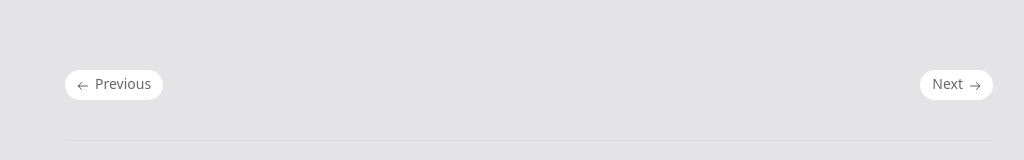
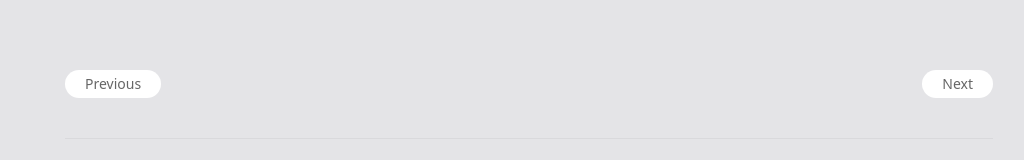
Before and after one commit to aivaras-bankauskas/vuetasks, a Vue app: page / in a window 1280 px wide. Shown: the part 1141-1301 px from the top of the page, without its empty margins (255-1279 px from the left). Built offline with nearby package versions, Linux system fonts and the light colour scheme.

Commit message:
FooterLayout.vue: add BaseButton component

```diff
--- a/src/views/layouts/FooterLayout.vue
+++ b/src/views/layouts/FooterLayout.vue
@@ -1,27 +1,33 @@
+<script setup lang="ts">
+    import BaseButton from '@/components/buttons/BaseButton.vue';
+</script>
+
 <template>
     <footer class="mx-auto w-full space-y-10 pb-16">
         <div class="ml-auto flex justify-between gap-3">
             <RouterLink
-                class="footer-button link-hover"
                 aria-label="Previous: [Description of Previous Page]"
                 to="#"
             >
+                <BaseButton type="button" button-text="Previous" class="footer-button link-hover" title="Previous">
+                    <template #frontIcon>
                         <svg viewBox="0 0 20 20" fill="none" aria-hidden="true" class="mt-0.5 h-5 w-5 -ml-1 rotate-180">
-                    <title>Previous</title>
                             <path stroke="currentColor" stroke-linecap="round" stroke-linejoin="round" d="m11.5 6.5 3 3.5m0 0-3 3.5m3-3.5h-9"></path>
                         </svg>
-                <span>Previous</span>
+                    </template>
+                </BaseButton>
             </RouterLink>
             <RouterLink
-                class="footer-button link-hover"
                 aria-label="Next: [Description of Next Page]"
                 to="#"
             >
-                <span>Next</span>
+                <BaseButton type="button" button-text="Next" class="footer-button link-hover" title="Next">
+                    <template #backIcon>
                         <svg viewBox="0 0 20 20" fill="none" aria-hidden="true" class="mt-0.5 h-5 w-5 -mr-1">
-                    <title>Next</title>
                             <path stroke="currentColor" stroke-linecap="round" stroke-linejoin="round" d="m11.5 6.5 3 3.5m0 0-3 3.5m3-3.5h-9"></path>
                         </svg>
+                    </template>
+                </BaseButton>
             </RouterLink>
         </div>
         <div class="flex flex-col items-center justify-between gap-5 border-t border-zinc-900/5 pt-8 dark:border-gray-dark sm:flex-row">
@@ -32,6 +38,6 @@
 
 <style scoped>
     .footer-button {
-        @apply inline-flex gap-0.5 justify-center overflow-hidden text-sm font-medium transition rounded-full py-1 px-3 bg-light dark:bg-dark hover:bg-light/50 dark:hover:bg-dark/70 focus:ring-2 focus:ring-light focus:dark:ring-dark;
+        @apply flex gap-1 py-1 px-5 text-sm font-medium transition rounded-full bg-light dark:bg-dark hover:bg-light/50 dark:hover:bg-dark/70 focus:ring-2 focus:ring-light focus:dark:ring-dark;
     }
 </style>
```
Lines whose indentation alone changed are shown as unchanged.
